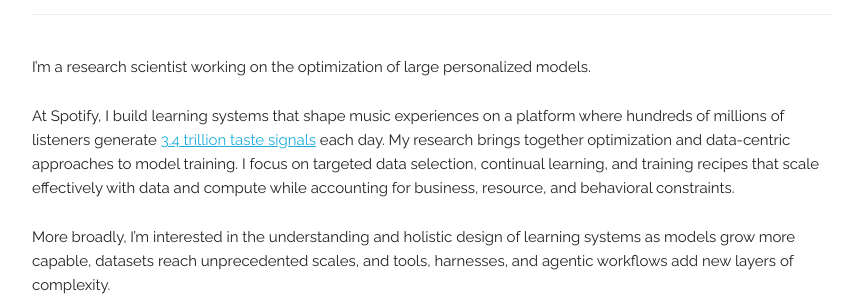
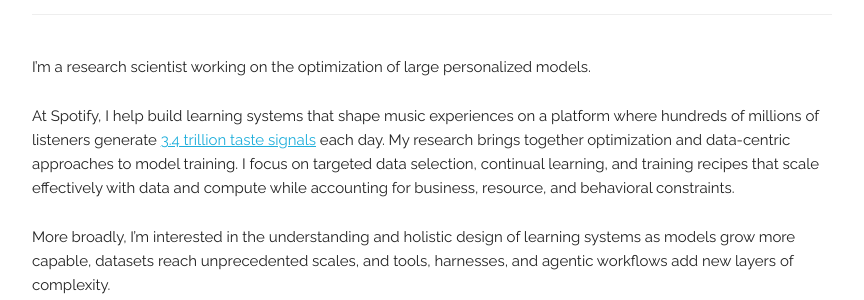
Before and after one commit to juanelenter/juanelenter.github.io, a Jekyll site: the page built from index.html, in a window 1280 px wide and 900 px high. Shown: the part 389-689 px from the top of the window, without its empty margins (208-1072 px from the left). Built offline with Jekyll 4.4.1, drawn with Linux system fonts in a browser that asks for light colours; some web fonts are replaced.

Commit message:
Clarify contribution to Spotify learning systems

```diff
--- a/index.html
+++ b/index.html
@@ -6,7 +6,7 @@ title: Home
 <div class="docs-section" id="bio">
   <p>I’m a research scientist working on the optimization of large personalized models.</p>
   <p>
-    At Spotify, I build learning systems that shape music experiences on a platform where hundreds of millions of listeners generate <a href="https://newsroom.spotify.com/2026-05-21/investor-day-recap/">3.4 trillion taste signals</a> each day. My research brings together optimization and data-centric approaches to model training. I focus on targeted data selection, continual learning, and training recipes that scale effectively with data and compute while accounting for business, resource, and behavioral constraints.
+    At Spotify, I help build learning systems that shape music experiences on a platform where hundreds of millions of listeners generate <a href="https://newsroom.spotify.com/2026-05-21/investor-day-recap/">3.4 trillion taste signals</a> each day. My research brings together optimization and data-centric approaches to model training. I focus on targeted data selection, continual learning, and training recipes that scale effectively with data and compute while accounting for business, resource, and behavioral constraints.
   </p>
   <p>
     More broadly, I’m interested in the understanding and holistic design of learning systems as models grow more capable, datasets reach unprecedented scales, and tools, harnesses, and agentic workflows add new layers of complexity.
```
